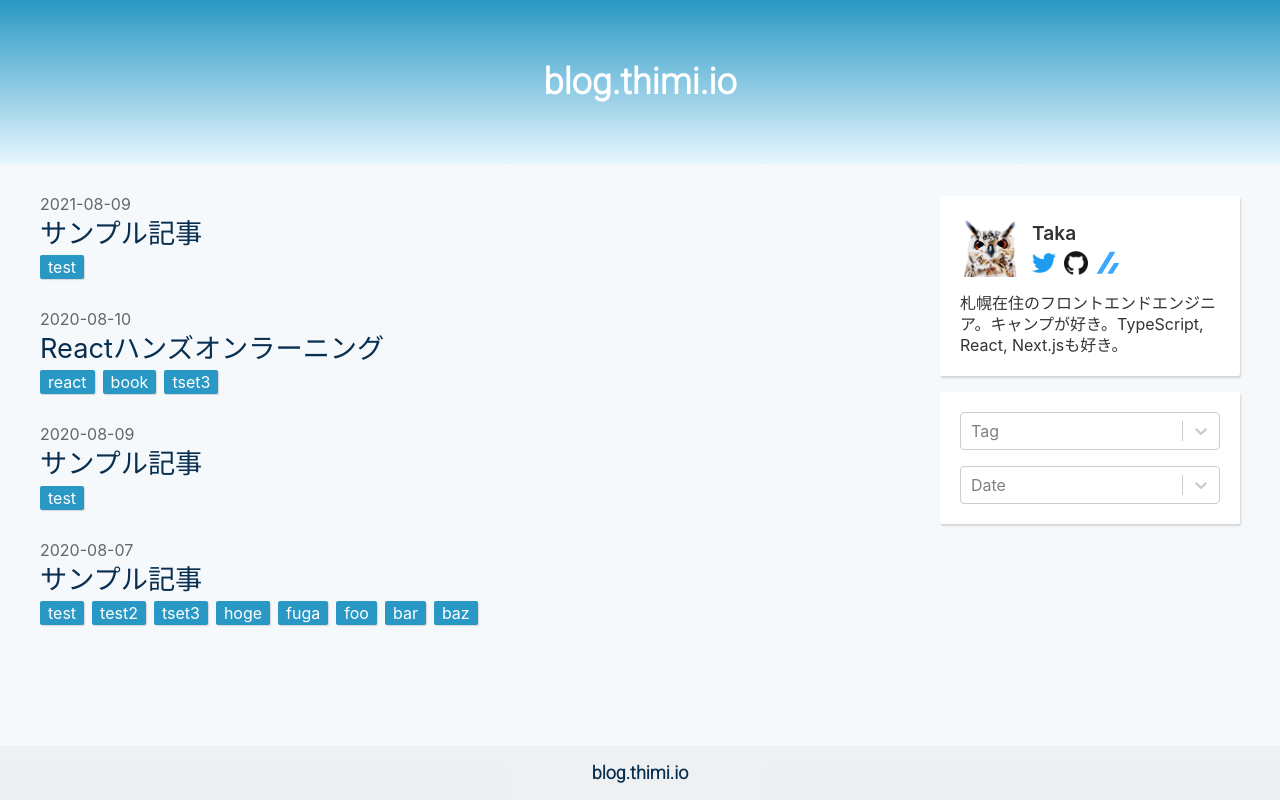
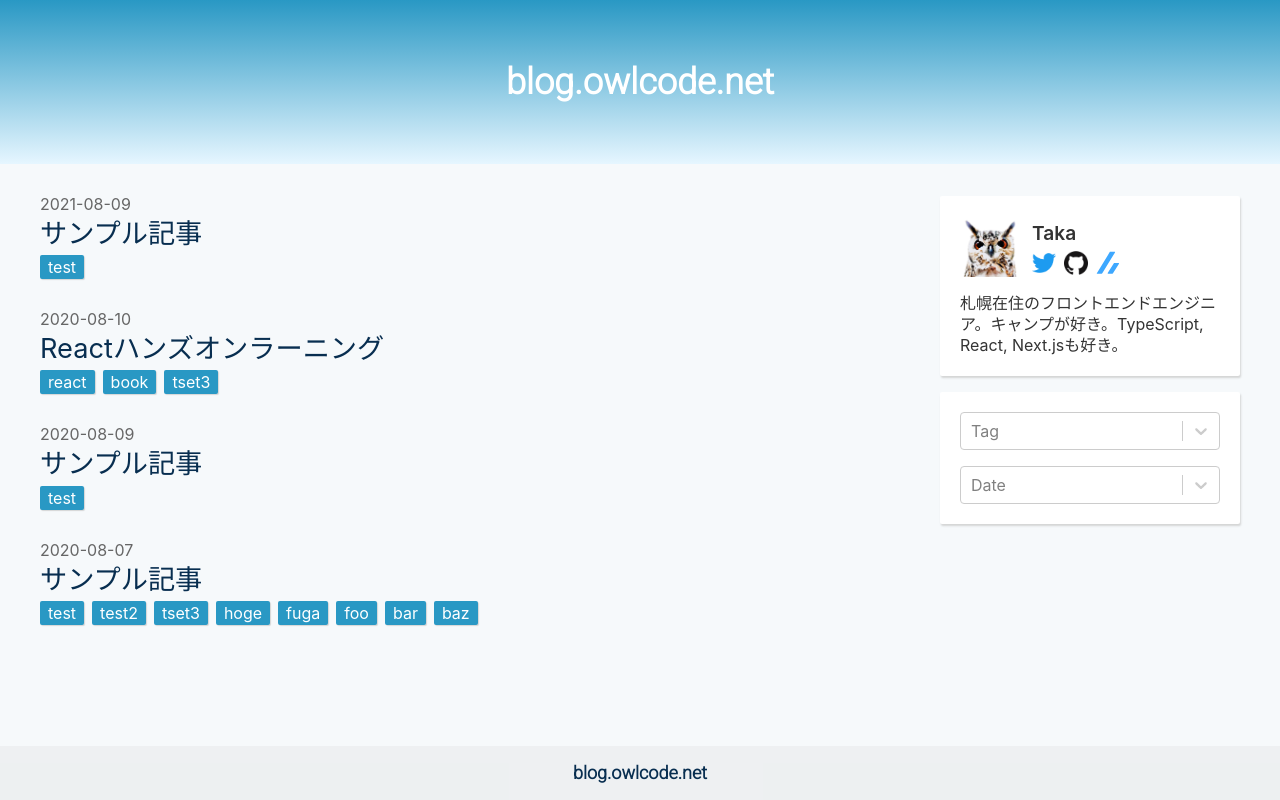
Before and after one commit to TakahiroHimi/blog.owlcode.net, a Next.js app: page / in a window 1280 px wide. Built offline with nearby package versions, Linux system fonts and the light colour scheme.

Commit message:
fix: ブログタイトルを環境変数に設定

```diff
--- a/package.json
+++ b/package.json
@@ -1,5 +1,5 @@
 {
-  "name": "blog.thimi.io",
+  "name": "blog.owlcode.net",
   "version": "0.1.0",
   "private": true,
   "scripts": {
--- a/src/components/layouts/Footer.tsx
+++ b/src/components/layouts/Footer.tsx
@@ -9,7 +9,7 @@ const Footer: VFC = () => {
       <nav>
         <Link href="/">
           <a css={link}>
-            <span css={toHome}>blog.thimi.io</span>
+            <span css={toHome}>{process.env.NEXT_PUBLIC_BLOG_TITLE}</span>
           </a>
         </Link>
       </nav>
--- a/src/components/layouts/Header.tsx
+++ b/src/components/layouts/Header.tsx
@@ -8,7 +8,7 @@ const Header: VFC = () => {
     <header>
       <Link href="/">
         <a css={link}>
-          <h1 css={h1}>blog.thimi.io</h1>
+          <h1 css={h1}>{process.env.NEXT_PUBLIC_BLOG_TITLE}</h1>
         </a>
       </Link>
     </header>
--- a/src/pages/_app.tsx
+++ b/src/pages/_app.tsx
@@ -10,7 +10,7 @@ export default function MyApp({ Component, pageProps }: AppProps) {
   return (
     <React.Fragment>
       <Head>
-        <meta property="og:title" content="blog.owlcode.net" key="ogtitle" />
+        <meta property="og:title" content={process.env.NEXT_PUBLIC_BLOG_TITLE} key="ogtitle" />
         <meta property="og:type" content="blog" key="ogtype" />
         <meta
           property="og:description"
@@ -18,7 +18,11 @@ export default function MyApp({ Component, pageProps }: AppProps) {
           key="ogdesc"
         />
         <meta property="og:url" content={process.env.NEXT_PUBLIC_ROOT_URL} key="ogurl" />
-        <meta property="og:site_name" content="blog.owlcode.net" key="ogsite_name" />
+        <meta
+          property="og:site_name"
+          content={process.env.NEXT_PUBLIC_BLOG_TITLE}
+          key="ogsite_name"
+        />
         <meta
           property="og:image"
           content={`${process.env.NEXT_PUBLIC_OGP_URL}/blogTopOGP.png`}
--- a/src/pages/index.tsx
+++ b/src/pages/index.tsx
@@ -19,7 +19,7 @@ const Home: NextPage<Props> = ({ allPostsData, tagCount, monthCount }) => {
   return (
     <React.Fragment>
       <Head>
-        <title>blog.owlcode.net</title>
+        <title>{process.env.NEXT_PUBLIC_BLOG_TITLE}</title>
       </Head>
       <ContentsLayout asideCards={<ArticleNavi tagCount={tagCount} monthCount={monthCount} />}>
         <ArticleList postsData={allPostsData} />
```
Also changed, not shown: 1 other file (tests, documents, lock files or other folders).
